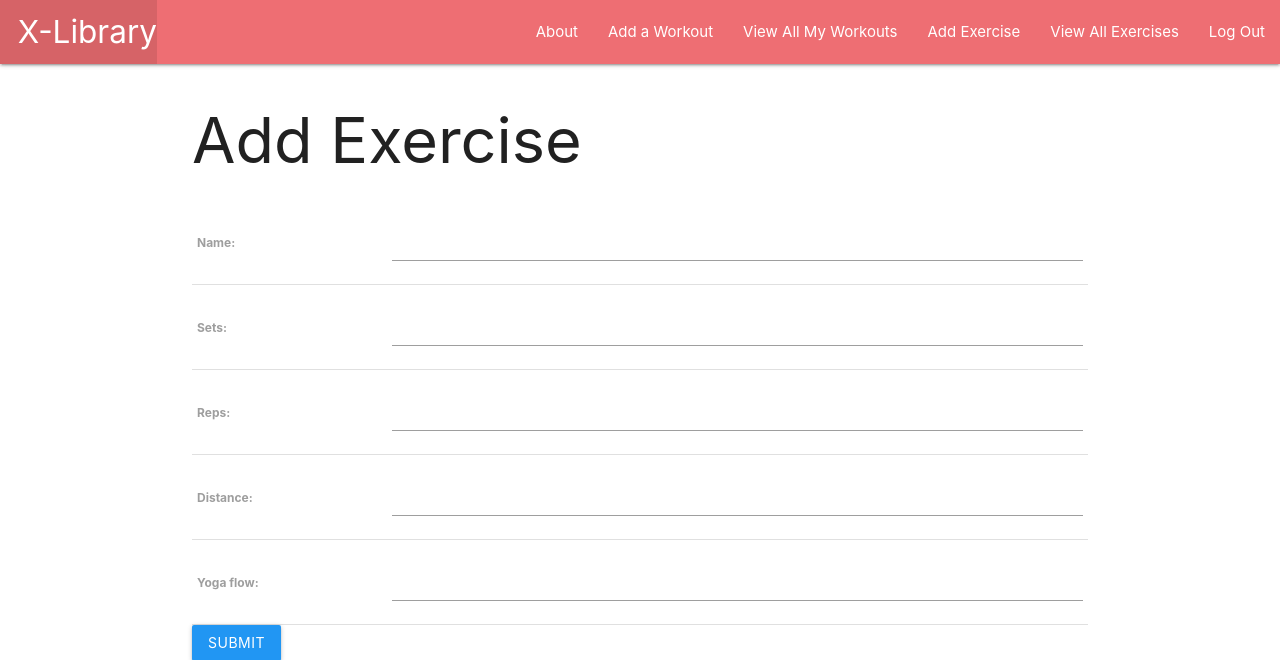
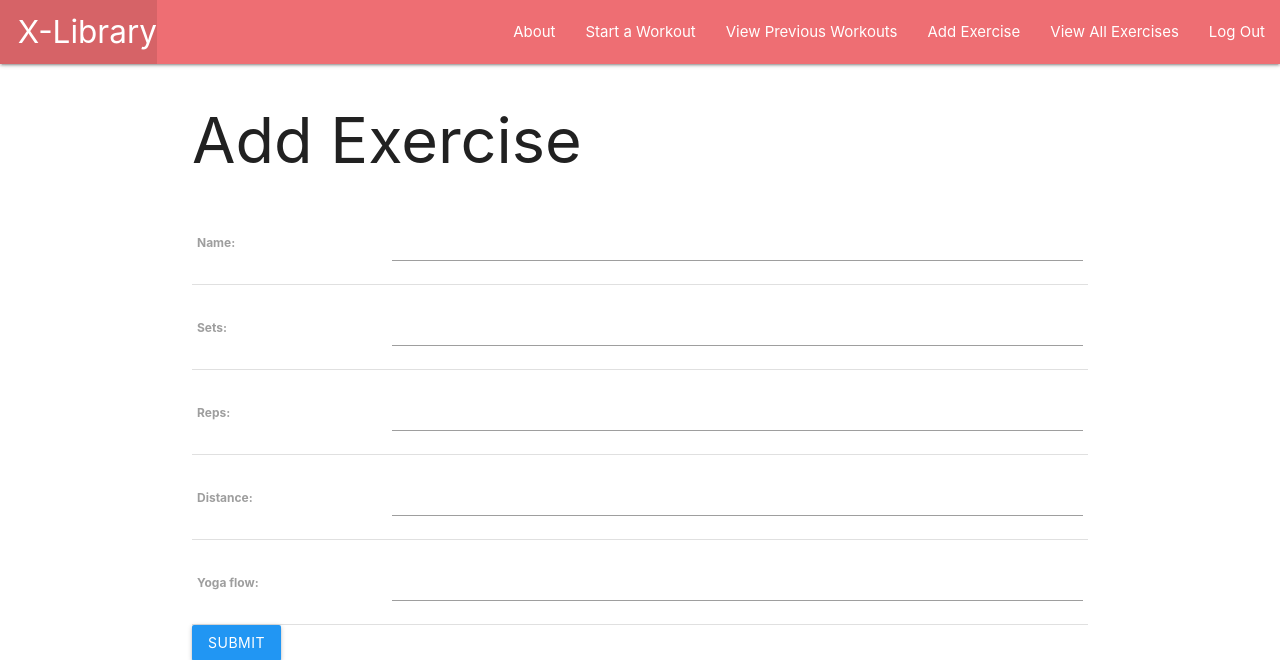
Before and after one commit to dylan-ades/x-library, a Django app: page /exercises/create/ in a window 1280 px wide. Shown: the top 660 px of the page. Run offline with Django 4.2, Linux system fonts and the light colour scheme; the visitor is signed in with stand-in values (Sample User, id 1).

Commit message:
changed styling

```diff
--- a/x_library/main_app/templates/base.html
+++ b/x_library/main_app/templates/base.html
@@ -27,8 +27,8 @@
             <!-- <li><a href="/about">About</a></li> -->
 
             {% if user.is_authenticated %}
-            <li><a href="{% url 'workouts_create' %}">Add a Workout</a></li>
-            <li><a href="{% url 'index' %}">View All My Workouts</a></li>
+            <li><a href="{% url 'workouts_create' %}">Start a Workout</a></li>
+            <li><a href="{% url 'index' %}">View Previous Workouts</a></li>
 
             <li><a href="{% url 'exercises_create' %}">Add Exercise</a></li>
             <li><a href="{% url 'exercises_index' %}">View All Exercises</a></li>
```
